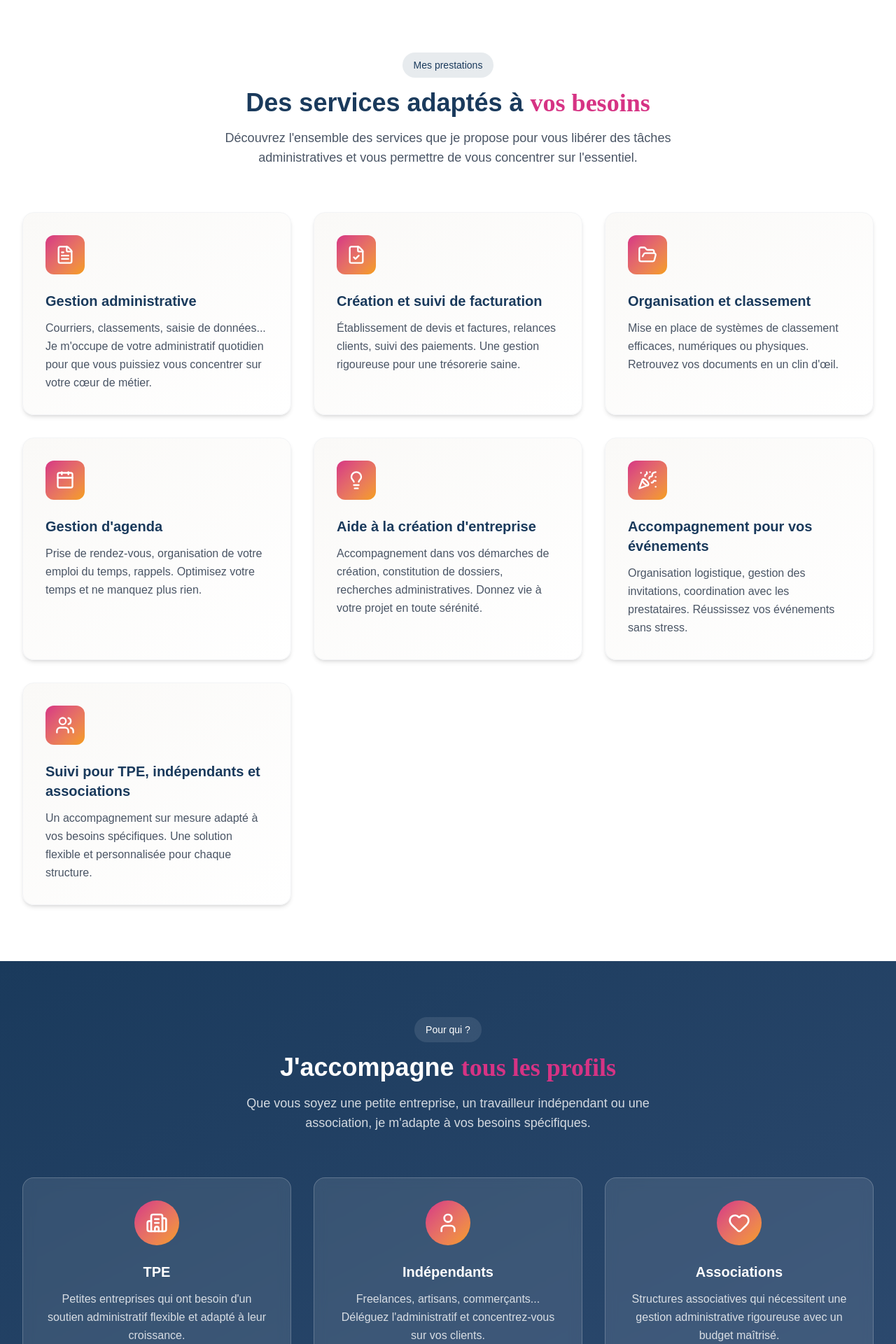
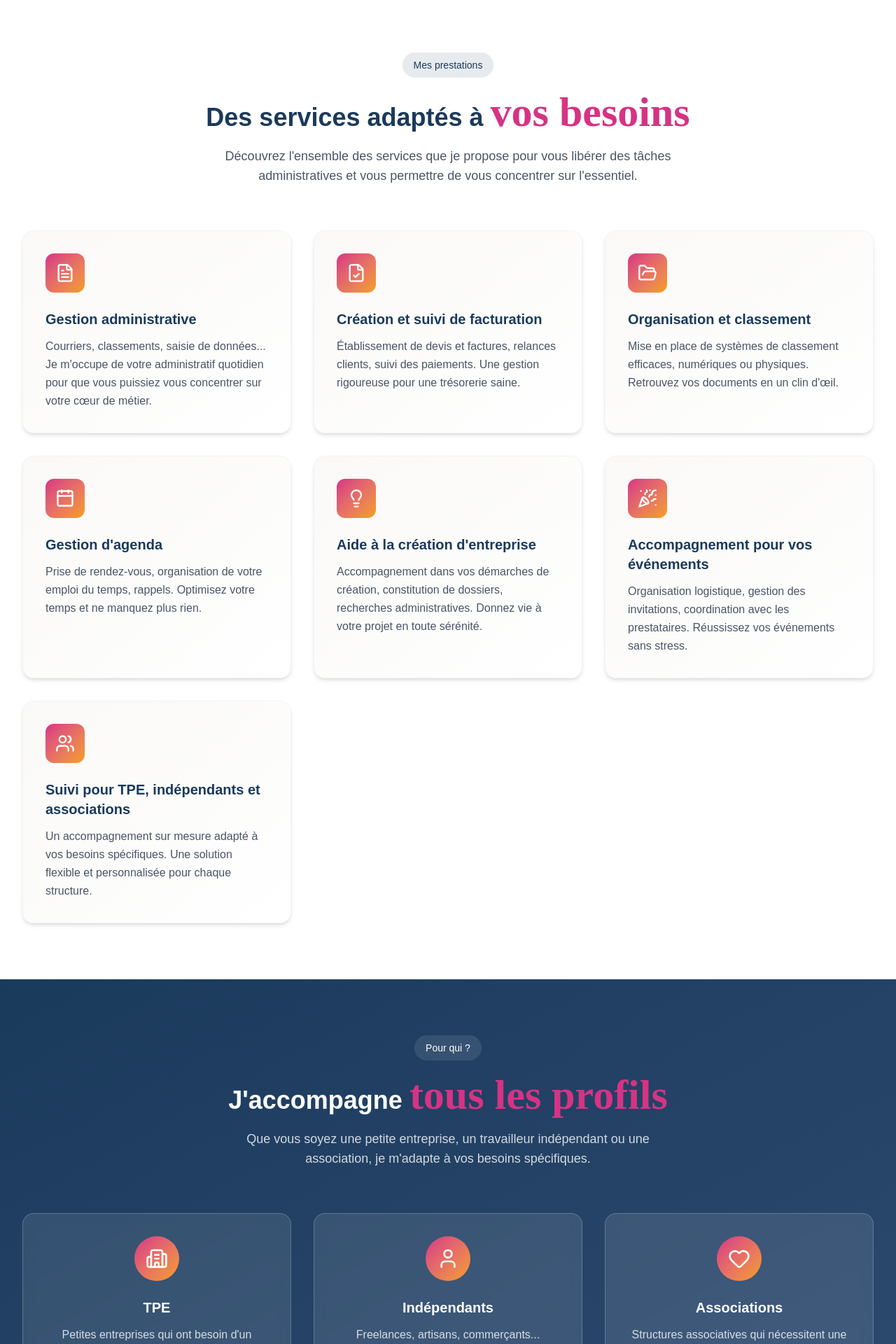
Before and after one commit to agenceleela/helloassist, a Next.js app: page / in a window 1280 px wide. Shown: the part 920-2840 px from the top of the page at 70% size. Built offline with nearby package versions, Linux system fonts and the light colour scheme.

Commit message:
style: increase script font size of calligraphics on landing

```diff
--- a/src/components/Contact.tsx
+++ b/src/components/Contact.tsx
@@ -35,7 +35,7 @@ const Contact = () => {
           </span>
           <h2 className="text-3xl md:text-4xl font-bold text-[#1a3a5c] mb-4">
             Parlons de{" "}
-            <span className="script-accent text-4xl">votre projet</span>
+            <span className="script-accent text-5xl md:text-6xl">votre projet</span>
           </h2>
           <p className="text-gray-600 max-w-2xl mx-auto text-lg">
             Vous avez un projet ou une demande particulière ? N'hésitez pas à me
--- a/src/components/Footer.tsx
+++ b/src/components/Footer.tsx
@@ -11,7 +11,7 @@ const Footer = () => {
           {/* Brand */}
           <div className="md:col-span-2">
             <h3 className="text-2xl font-bold mb-4">
-              Hello <span className="script-accent text-[#d63384]">Assist</span>
+              Hello <span className="script-accent text-4xl md:text-5xl text-[#d63384]">Assist</span>
             </h3>
             <p className="text-white/80 mb-6 max-w-md">
               Votre secrétaire indépendante. Passez la main... et c'est fait.
--- a/src/components/Services.tsx
+++ b/src/components/Services.tsx
@@ -73,7 +73,7 @@ const Services = () => {
           </span>
           <h2 className="text-3xl md:text-4xl font-bold text-[#1a3a5c] mb-4">
             Des services adaptés à{" "}
-            <span className="script-accent text-4xl">vos besoins</span>
+            <span className="script-accent text-5xl md:text-6xl">vos besoins</span>
           </h2>
           <p className="text-gray-600 max-w-2xl mx-auto text-lg">
             Découvrez l'ensemble des services que je propose pour vous libérer
--- a/src/components/TargetAudience.tsx
+++ b/src/components/TargetAudience.tsx
@@ -41,9 +41,7 @@ const TargetAudience = () => {
           </span>
           <h2 className="text-3xl md:text-4xl font-bold mb-4">
             J'accompagne{" "}
-            <span className="script-accent text-[#f59e0b] text-4xl">
-              tous les profils
-            </span>
+            <span className="script-accent text-5xl md:text-6xl">tous les profils</span>
           </h2>
           <p className="text-white/80 max-w-2xl mx-auto text-lg">
             Que vous soyez une petite entreprise, un travailleur indépendant ou
--- a/src/components/Testimonials.tsx
+++ b/src/components/Testimonials.tsx
@@ -41,7 +41,7 @@ const Testimonials = () => {
           </span>
           <h2 className="text-3xl md:text-4xl font-bold text-[#1a3a5c] mb-4">
             Ils me font{" "}
-            <span className="script-accent text-4xl">confiance</span>
+            <span className="script-accent text-5xl md:text-6xl">confiance</span>
           </h2>
           <p className="text-gray-600 max-w-2xl mx-auto text-lg">
             Découvrez les retours d'expérience de mes clients satisfaits.
```
